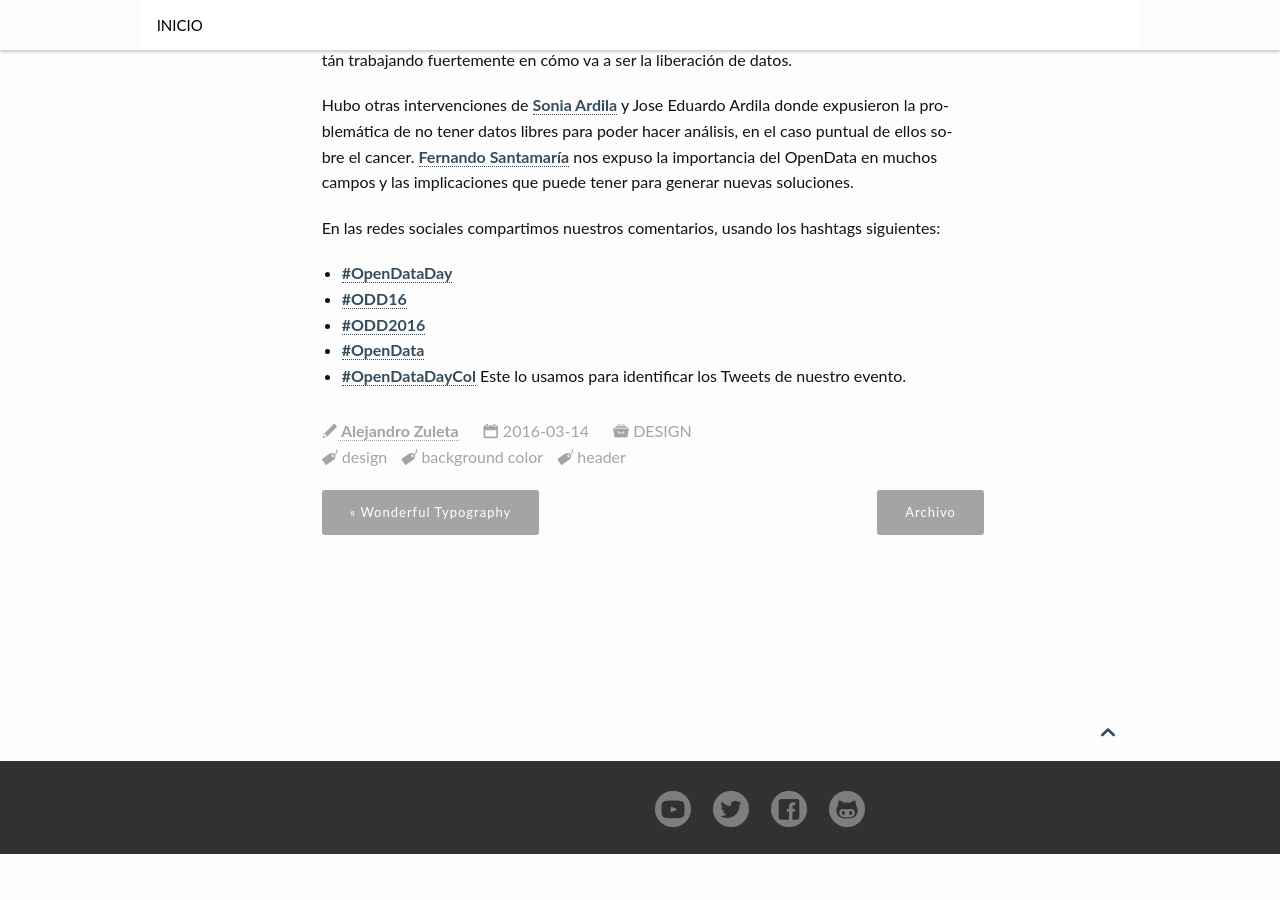
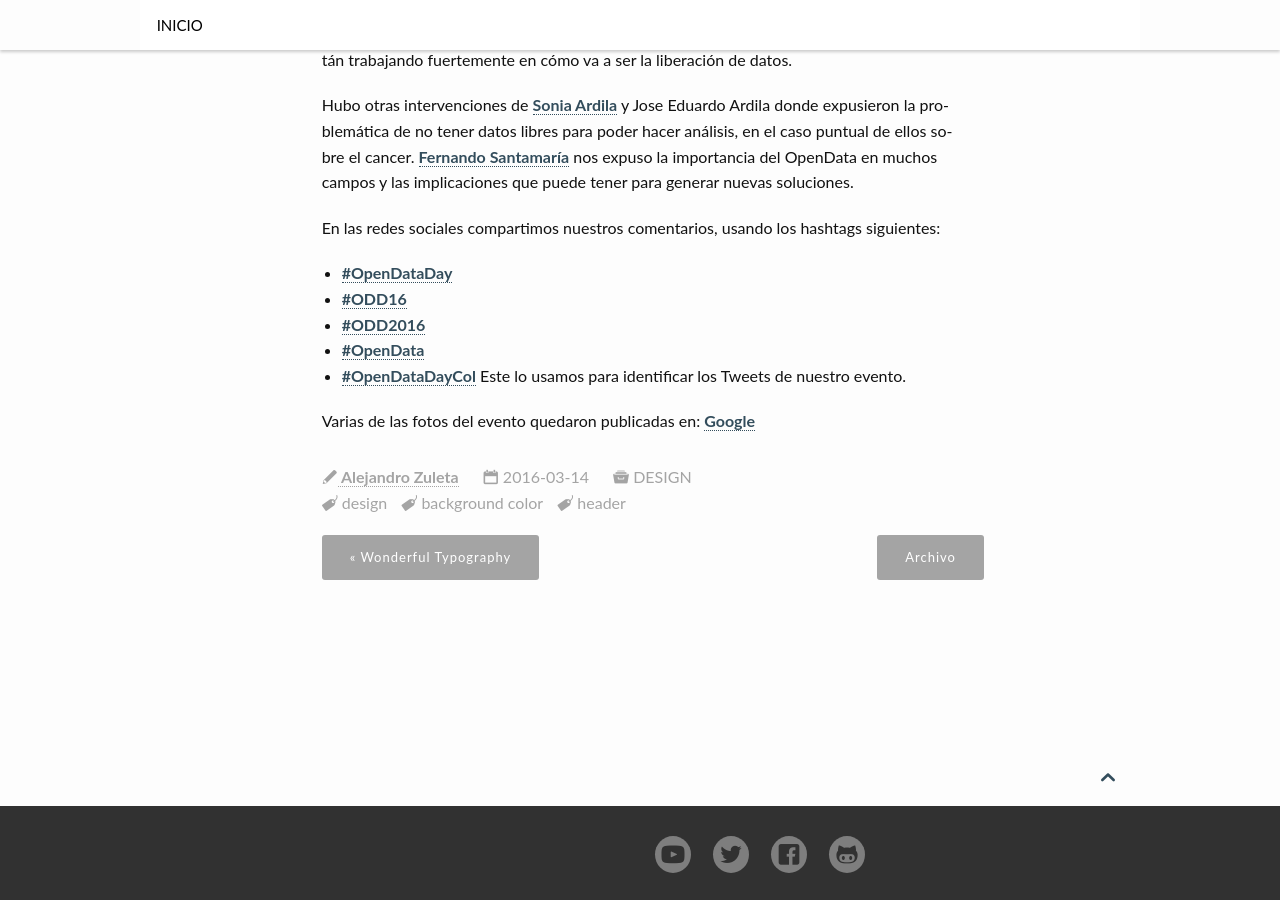
Before and after one commit to bigdatacolombia/bigdatacolombia.github.io, a Jekyll site: the page built from _posts/design/2016-03-14-OpenDataDay.md, in a window 1280 px wide and 900 px high, scrolled down 1493 px. Built offline with Jekyll 4.4.1, drawn with Linux system fonts in a browser that asks for light colours; before the commit the page ends 2347 px from its top, so only the background shows below that.

Commit message:
Update 2016-03-14-OpenDataDay.md

```diff
--- a/_posts/design/2016-03-14-OpenDataDay.md
+++ b/_posts/design/2016-03-14-OpenDataDay.md
@@ -63,3 +63,5 @@ En las redes sociales compartimos nuestros comentarios, usando los hashtags sigu
  * [#ODD2016](https://twitter.com/hashtag/odd2016?src=hash)
  * [#OpenData](https://twitter.com/hashtag/opendata?src=hash)
  * [#OpenDataDayCol](https://twitter.com/hashtag/opendatadaycol?src=hash) Este lo usamos para identificar los Tweets de nuestro evento.
+
+Varias de las fotos del evento quedaron publicadas en: [Google]( https://photos.google.com/share/AF1QipOkBxQeZlBBlXq4l5jZWz8h5RM3yAmQ38slhOppMIMZybMcTYZ4DCodAVuNyYmReA?key=eFJXLUkwMFBNX1VTNFpzYWRJMlprSzJ2dWJ0NkNn)
```
